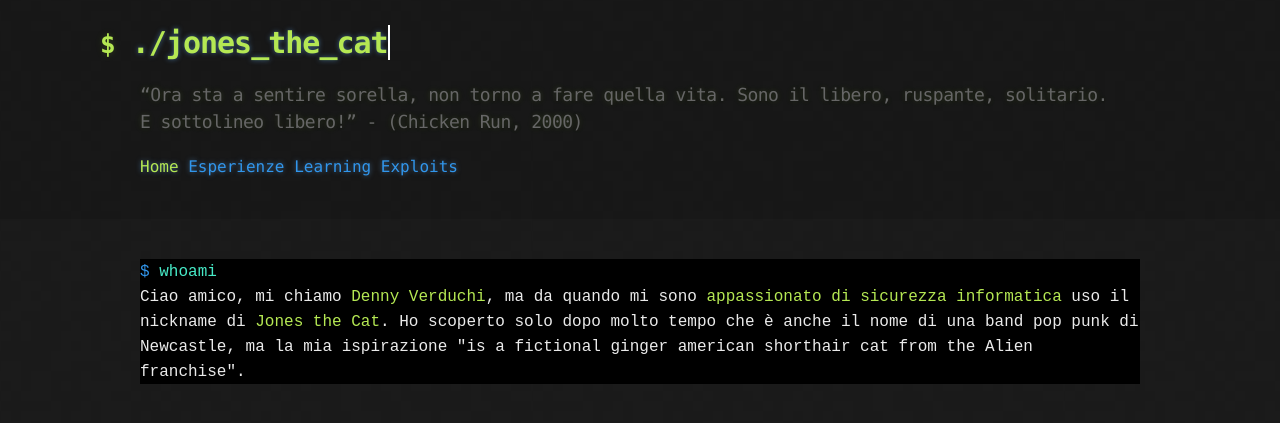
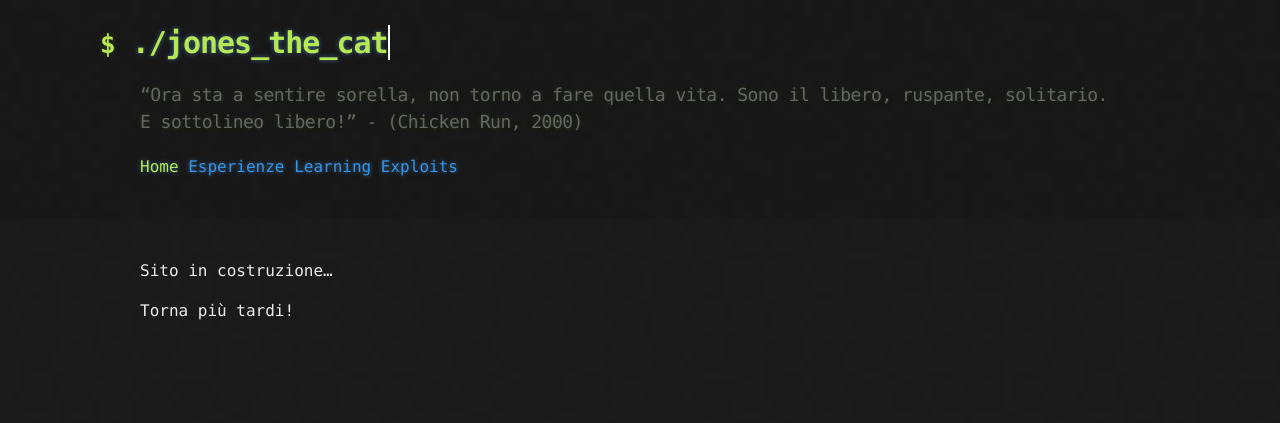
Before and after one commit to dennyverduchi/dennyverduchi.github.io, a Jekyll site: the page built from index.md, in a window 1280 px wide. Shown: the top 423 px of the page. Built offline with Jekyll 4.4.1, drawn with Linux system fonts in a browser that asks for light colours.

```diff
--- a/index.md
+++ b/index.md
@@ -2,14 +2,6 @@
 layout: default
 ---
 
-<p style="background:black">
-    <code>
-    <!-- <span style="color:#46eac7">┌──(</span><span style="color:#3196ec">jonesthecat㉿kali</span><span style="color:#46eac7">)-[</span>~<span style="color:#46eac7">]</span><br>
-    <span style="color:#46eac7">└─</span><span style="color:#3196ec">$</span> <span style="color:#46eac7">whoami</span><br> -->
-    <span style="color:#46eac7"></span><span style="color:#3196ec">$</span> <span style="color:#46eac7">whoami</span><br>
-    Ciao amico,
-    mi chiamo <span style="color:#b5e853">Denny Verduchi</span>, ma da quando mi sono <span style="color:#b5e853">appassionato di sicurezza informatica</span> uso il nickname di
-    <span style="color:#b5e853">Jones the Cat</span>. Ho scoperto solo dopo molto tempo che è anche il nome di una band pop punk di Newcastle,
-    ma la mia ispirazione "is a fictional ginger american shorthair cat from the Alien franchise".
-    </code>
-</p>
+Sito in costruzione...
+
+Torna più tardi!
```
Also changed, not shown: _index.md (added, +15 -0 lines), _layouts/maintenance.html (added, +36 -0 lines).
